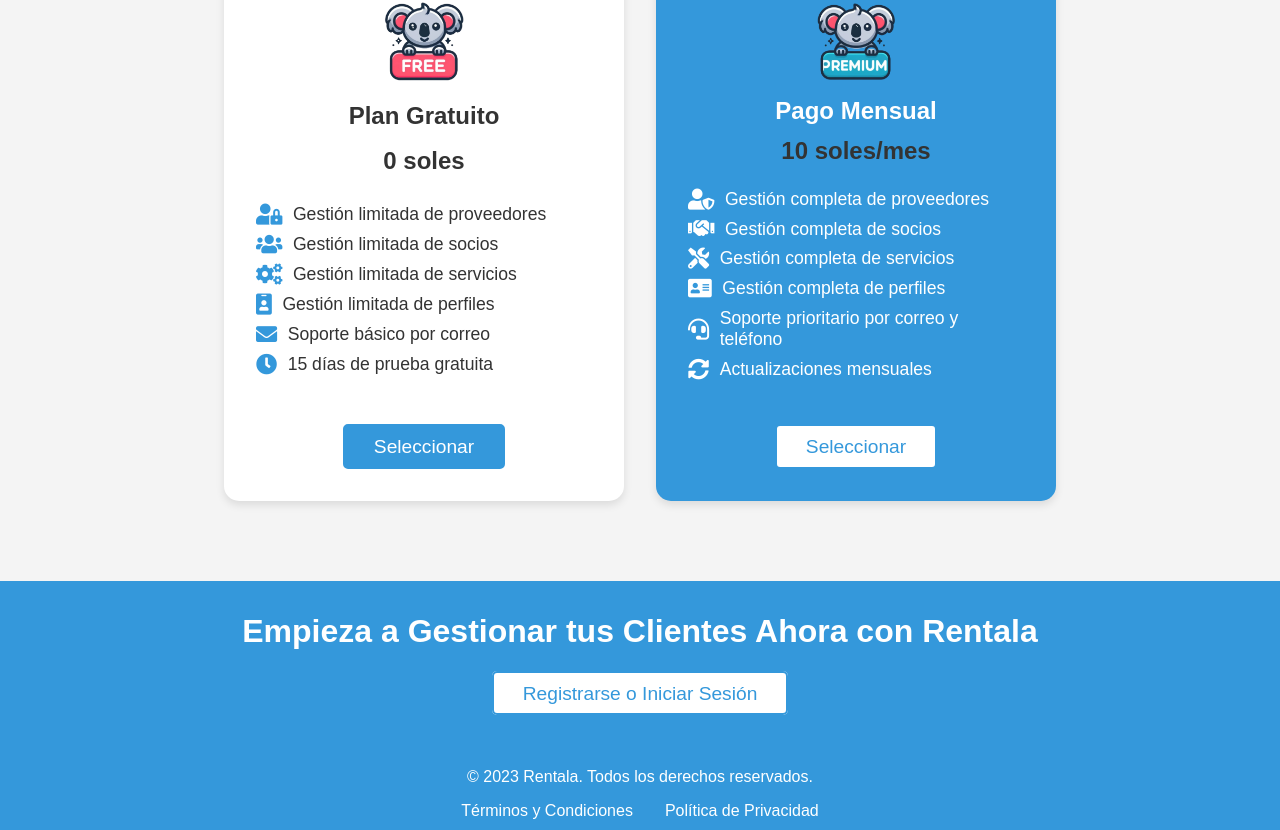
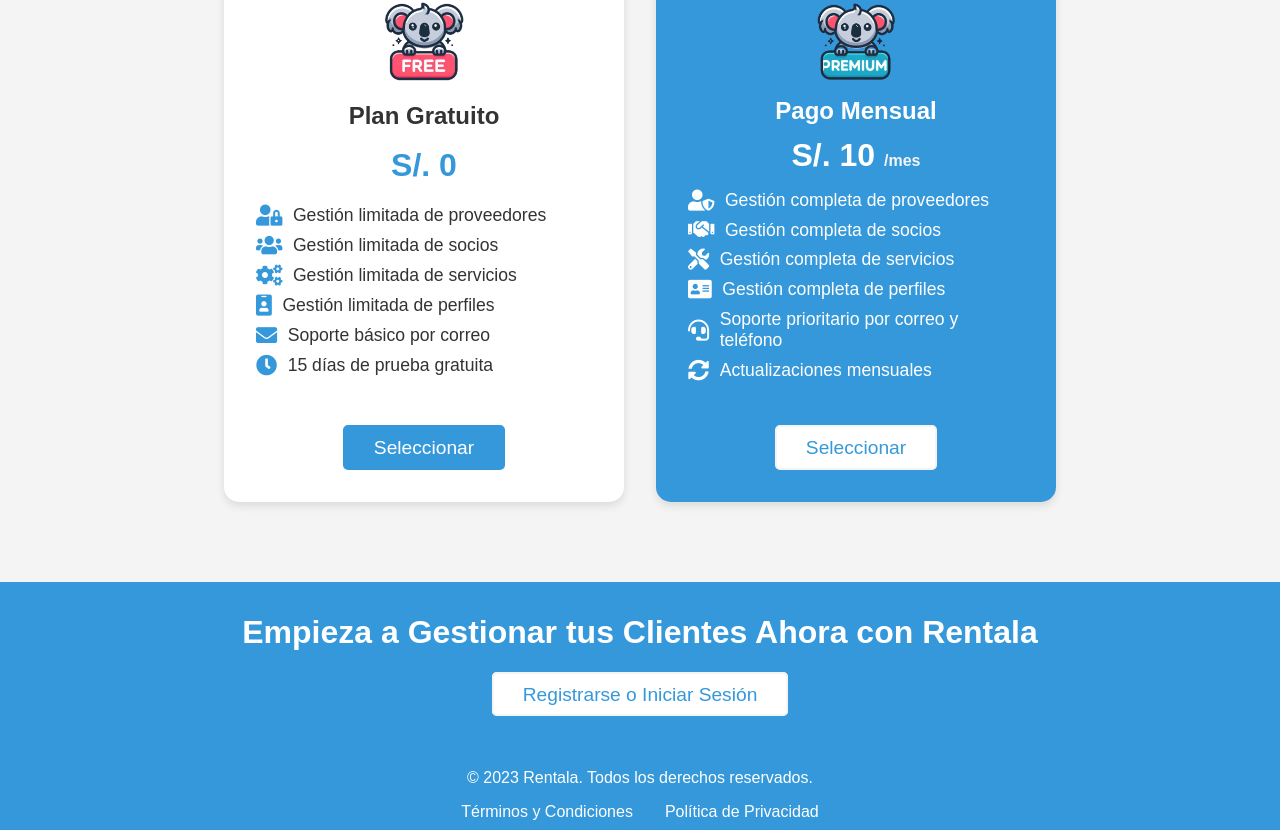
Before and after one commit to Jarol20cb/Rentala, a plain HTML site: page index.html in a window 1280 px wide. Shown: the part 2265-3095 px from the top of the page. Drawn offline with Linux system fonts and the light colour scheme.

Commit message:
se arreglaron algunos bugs

```diff
--- a/index.html
+++ b/index.html
@@ -100,7 +100,7 @@
                     <div class="pricing-card">
                         <img src="assets/free.png" alt="Plan Gratuito">
                         <h4>Plan Gratuito</h4>
-                        <strong><p>0 soles</p></strong>
+                        <strong><p style="font-weight: bold;" class="price">S/. 0</p></strong>
                         <ul>
                             <li><i class="fas fa-user-lock"></i> Gestión limitada de proveedores</li>
                             <li><i class="fas fa-users"></i> Gestión limitada de socios</li>
@@ -114,7 +114,7 @@
                     <div class="pricing-card highlight">
                         <img src="assets/premium.png" alt="Pago Mensual">
                         <h4>Pago Mensual</h4>
-                        <strong><p>10 soles/mes</p></strong>
+                        <strong><p style="font-weight: bold;" class="price">S/. 10 <span>/mes</span></p></strong>
                         <ul>
                             <li><i class="fas fa-user-shield"></i> Gestión completa de proveedores</li>
                             <li><i class="fas fa-handshake"></i> Gestión completa de socios</li>
@@ -123,7 +123,7 @@
                             <li><i class="fas fa-headset"></i> Soporte prioritario por correo y teléfono</li>
                             <li><i class="fas fa-sync-alt"></i> Actualizaciones mensuales</li>
                         </ul>
-                        <a href="https://Jarol20cb.github.io/GestionclienteActualizado" class="cta highlight-cta">Seleccionar</a>
+                        <a href="https://Jarol20cb.github.io/GestionclienteActualizado" id="mensual" class="cta highlight-cta">Seleccionar</a>
                     </div>
                 </div>
             </div>
--- a/styles.css
+++ b/styles.css
@@ -6,9 +6,9 @@
     --background-color: #f4f4f4;
     --header-background: white;
     --header-text: #2980b9;
-    --header-scrolled-background: #3498db; /* Color azul para el header scrolled */
-    --header-scrolled-text: white; /* Color blanco para el texto del header scrolled */
-    --menu-text-color: #2980b9; /* Color azul para el texto del menú */
+    --header-scrolled-background: #3498db;
+    --header-scrolled-text: white;
+    --menu-text-color: #2980b9;
 }
 
 * {
@@ -85,7 +85,7 @@ header.scrolled .logo {
 }
 
 header.scrolled .main-nav ul li a {
-    color: var(--header-scrolled-background);
+    color: var(--header-scrolled-text);
 }
 
 .main-nav ul li a:hover {
@@ -300,10 +300,15 @@ header.scrolled .mobile-menu-icon {
     margin-bottom: 0.5em;
 }
 
-.pricing-card p {
-    font-size: 1.5em;
-    color: var(--accent-color);
-    margin-bottom: 1em;
+.pricing-card .price {
+    font-size: 2em;
+    color: var(--primary-color);
+    margin-bottom: 0.5em;
+}
+
+.pricing-card .price span {
+    font-size: 0.5em;
+    color: var(--background-color);
 }
 
 .pricing-card ul {
@@ -340,6 +345,10 @@ header.scrolled .mobile-menu-icon {
     margin-top: 1em;
 }
 
+#mensual {
+    border: 2px solid var(--background-color);
+}
+
 .pricing-card .cta:hover {
     background: white;
     color: var(--primary-color);
@@ -362,6 +371,10 @@ header.scrolled .mobile-menu-icon {
     background: rgba(255, 255, 255, 0.2);
     transform: rotate(45deg);
     animation: shine 4s infinite;
+}
+
+.pricing-card.highlight .price {
+    color: white;
 }
 
 .pricing-card.highlight .cta {
@@ -413,7 +426,7 @@ header.scrolled .mobile-menu-icon {
     border-radius: 5px;
     text-decoration: none;
     font-size: 1.2em;
-    border: 2px solid var(--primary-color);
+    border: 2px solid var(--background-color);
     transition: background 0.3s, color 0.3s;
     animation: fadeInUp 1s;
 }
@@ -493,6 +506,10 @@ footer .social a {
         border-bottom: 1px solid var(--background-color);
     }
 
+    header.scrolled .main-nav ul li a {
+        color: var(--menu-text-color);
+    }
+
     .mobile-menu-icon {
         display: block;
     }
```
